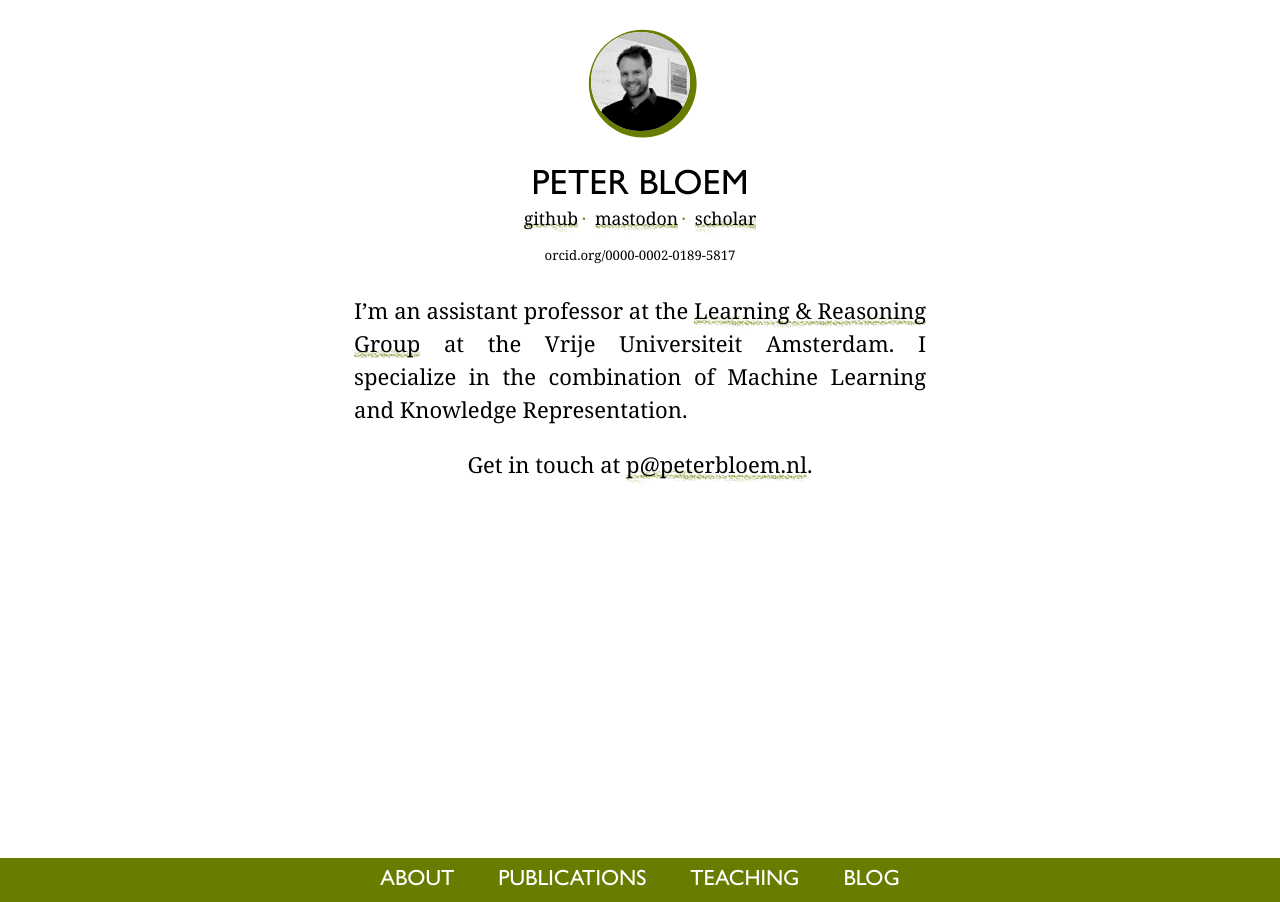
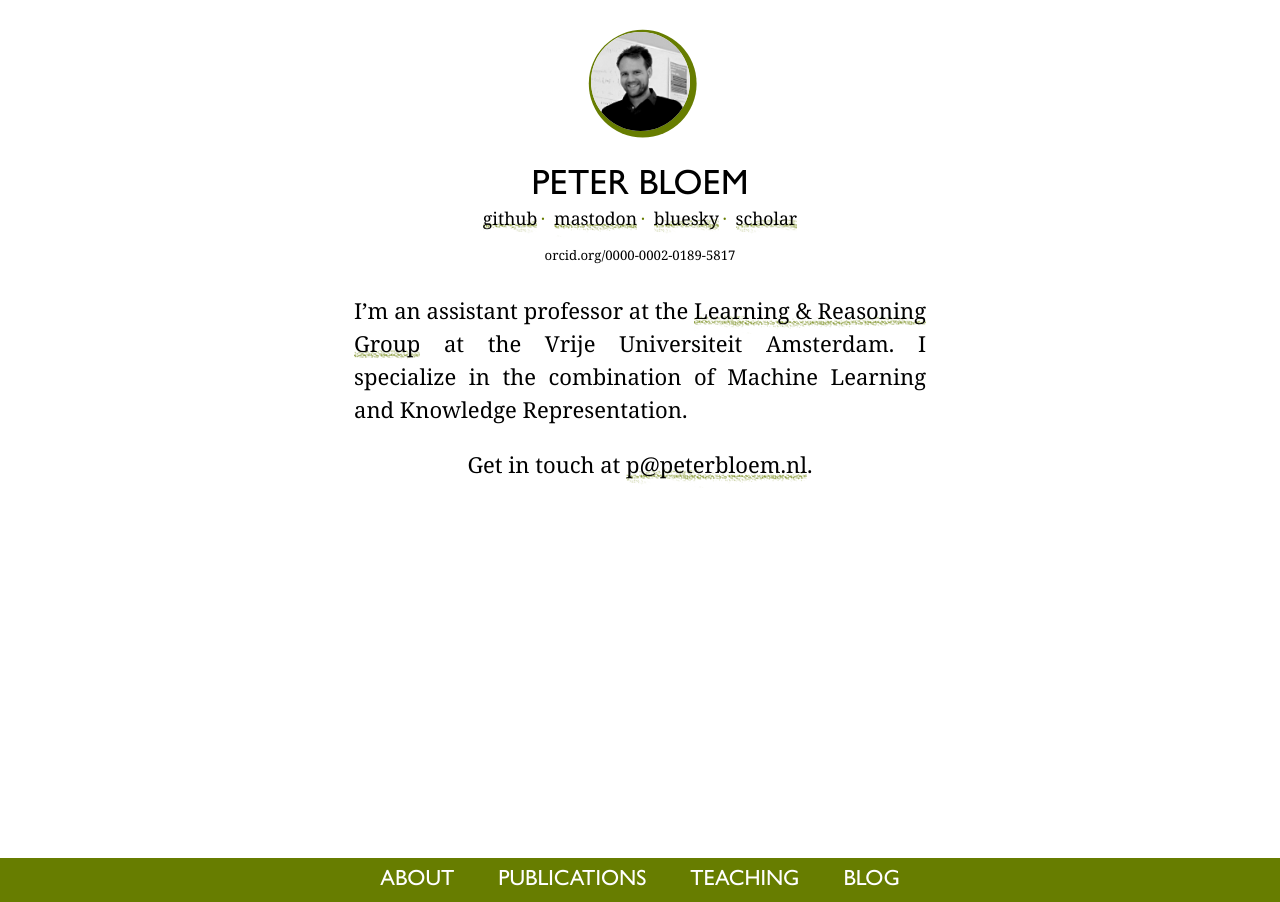
Before and after one commit to pbloem/peterbloem.nl, a Jekyll site: the page built from index.md, in a window 1280 px wide. Built offline with Jekyll 4.4.1, drawn with Linux system fonts in a browser that asks for light colours; some web fonts are replaced; our own code applies the rules of GitHub Pages for plain Markdown files.

Commit message:
Update index.md

```diff
--- a/index.md
+++ b/index.md
@@ -11,6 +11,7 @@ article: false
 <ul class="homepage links">
 <li><a href="https://github.com/pbloem">github</a></li>
 <li><a rel="me" href="https://sigmoid.social/@pbloem">mastodon</a></li>
+<li><a href="/bluesky">bluesky</a></li>
 <li><a href="https://scholar.google.nl/citations?user=zVntAfQAAAAJ&hl=en">scholar</a></li>
 </ul>
 <a href="http://orcid.org/0000-0002-0189-5817" class="orcid">orcid.org/0000-0002-0189-5817</a>
```
